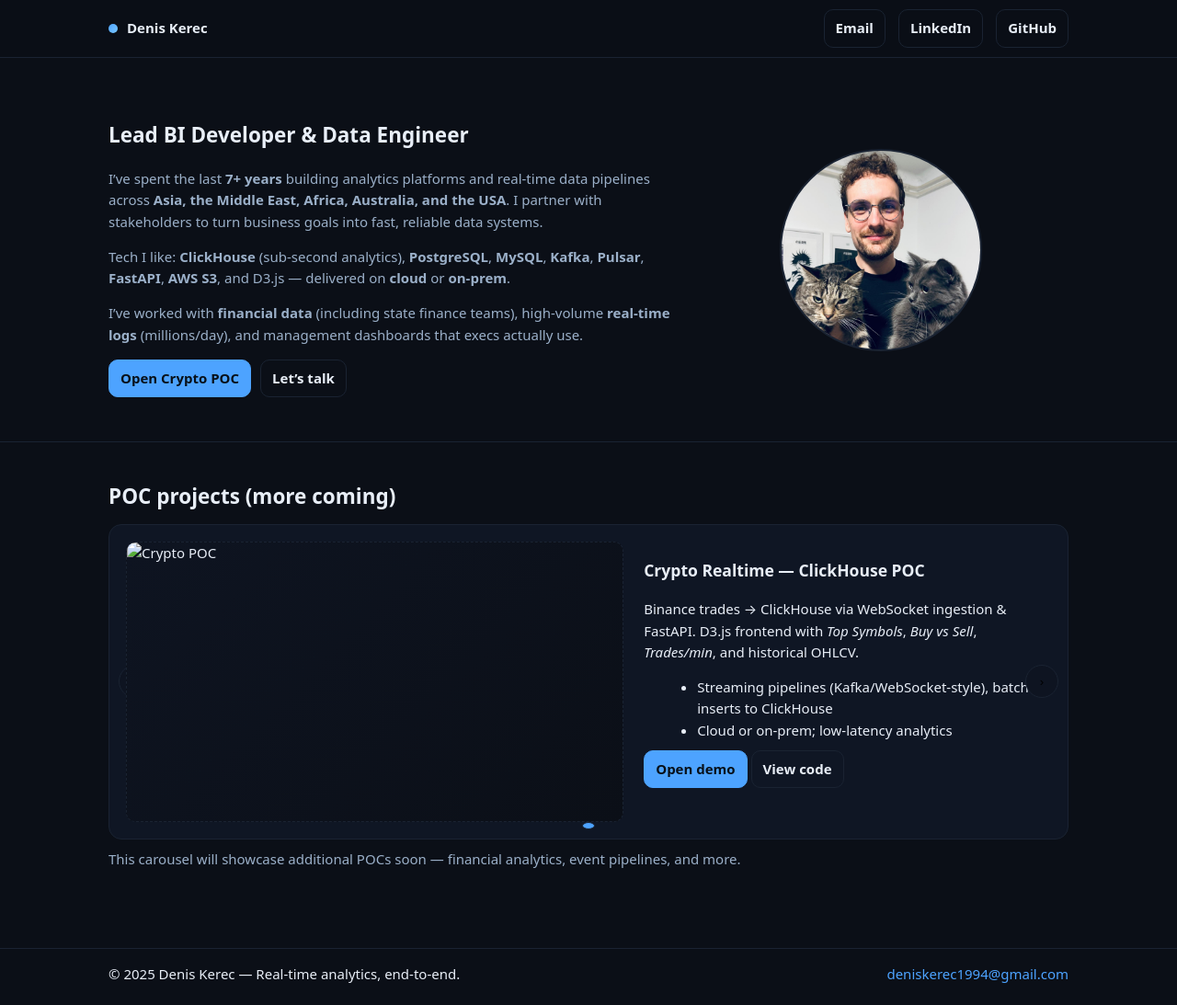
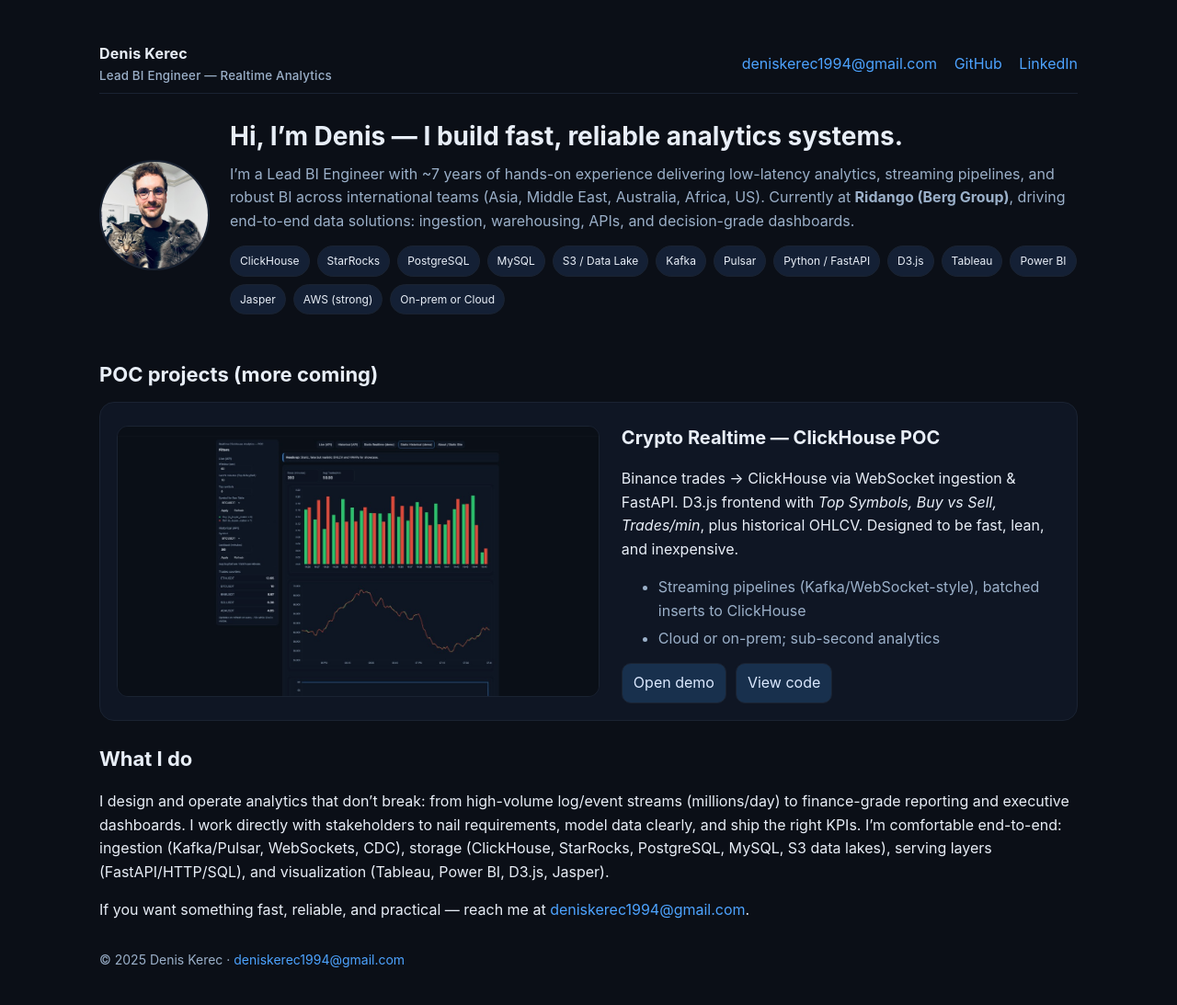
Before and after one commit to Deniskerec/Deniskerec.github.io, a plain HTML site: page index.html in a window 1280 px wide. Shown: the whole page at 92% size. Drawn offline with Linux system fonts and the light colour scheme.

Commit message:
new shijet rework

```diff
--- a/index.html
+++ b/index.html
@@ -1,212 +1,137 @@
 <!doctype html>
 <html lang="en">
 <head>
-  <meta charset="utf-8" />
-  <title>Denis Kerec — Lead BI Developer & Data Engineer</title>
-  <meta name="viewport" content="width=device-width, initial-scale=1" />
-  <meta name="description" content="Lead BI Developer with 7+ years international experience. Real-time analytics, pipelines, and data platforms with ClickHouse, Kafka, FastAPI, D3." />
-
+  <meta charset="utf-8"/>
+  <title>Denis Kerec — Lead BI Engineer (Realtime Analytics, ClickHouse)</title>
+  <meta name="viewport" content="width=device-width,initial-scale=1"/>
   <style>
     :root{
       --bg:#0b0f17; --panel:#0f1624; --fg:#e8eef7; --muted:#9bb0c9; --grid:#1a2332;
-      --accent:#4da3ff; --accent2:#7ac7ff; --ok:#2ecc71;
+      --up:#2ecc71; --down:#e74c3c; --accent:#4da3ff; --warn:#ffd166;
+      --chip:#142035; --chip-b:#2b3850;
     }
     *{box-sizing:border-box}
-    html,body{margin:0;background:var(--bg);color:var(--fg);font:15px/1.55 system-ui,-apple-system,Segoe UI,Roboto,Arial,sans-serif}
+    body{margin:0;background:var(--bg);color:var(--fg);font:16px/1.6 Inter,system-ui,-apple-system,Segoe UI,Roboto,sans-serif}
     a{color:var(--accent);text-decoration:none}
     a:hover{text-decoration:underline}
-    .container{max-width:1080px;margin:0 auto;padding:0 18px}
-
-    /* Header */
-    header{position:sticky;top:0;z-index:10;background:rgba(11,15,23,.9);backdrop-filter:blur(6px);border-bottom:1px solid var(--grid)}
-    .nav{display:flex;align-items:center;justify-content:space-between;gap:12px;height:62px}
-    .brand{display:flex;align-items:center;gap:10px;font-weight:700}
-    .dot{width:10px;height:10px;border-radius:50%;background:linear-gradient(135deg,var(--accent),var(--accent2))}
-    .links{display:flex;gap:14px;align-items:center}
-    .btn{display:inline-block;background:var(--accent);color:#081019;border:1px solid var(--accent);padding:8px 12px;border-radius:10px;font-weight:600}
-    .btn.ghost{background:transparent;border:1px solid var(--grid);color:var(--fg)}
-
-    /* Hero */
-    .hero{padding:48px 0;border-bottom:1px solid var(--grid)}
-    .hero-grid{display:grid;grid-template-columns:1.2fr .8fr;gap:24px;align-items:center}
-    .lead{color:var(--muted)}
-    .cta{display:flex;gap:10px;margin:14px 0 0}
-    .photo-wrap{display:flex;justify-content:center}
-    .photo{
-      width:220px;height:220px;border-radius:50%;
-      border:2px solid var(--grid);object-fit:cover;background:#142033;
-    }
-    .photo.fallback{
-      display:flex;align-items:center;justify-content:center;
-      background:linear-gradient(135deg,#1a2332 0%,#0e1421 100%);
-      color:var(--muted);font-weight:700;letter-spacing:.3px
-    }
-
+    .wrap{max-width:1100px;margin:0 auto;padding:28px 18px}
+    /* Header / hero */
+    header{display:flex;align-items:center;gap:22px;padding:18px 0 8px;border-bottom:1px solid var(--grid)}
+    .brand{font-weight:700;letter-spacing:.2px}
+    .brand small{display:block;color:var(--muted);font-weight:500}
+    .spacer{flex:1}
+    .contact a{margin-left:14px}
+    .hero{display:grid;grid-template-columns:120px 1fr;gap:22px;align-items:center;padding:24px 0}
+    .avatar{width:120px;height:120px;border-radius:50%;border:2px solid var(--grid);object-fit:cover;background:#141a26}
+    h1{margin:0 0 6px;font-size:28px}
+    .subtitle{color:var(--muted);margin-bottom:14px}
+    .chips{display:flex;flex-wrap:wrap;gap:8px;margin-top:8px}
+    .chip{background:var(--chip);border:1px solid var(--grid);padding:6px 10px;border-radius:999px;font-size:12px}
+    /* Section titles */
+    h2{margin:24px 0 12px;font-size:22px}
     /* Slider */
-    .section{padding:42px 0}
-    h2{margin:0 0 12px 0}
-    .slider{position:relative;background:var(--panel);border:1px solid var(--grid);border-radius:14px;overflow:hidden}
-    .slides{display:flex;transition:transform .4s ease}
-    .slide{min-width:100%;display:grid;grid-template-columns:1.1fr .9fr;gap:22px;padding:18px}
-    .shot{width:100%;aspect-ratio:16/9;border:1px solid var(--grid);border-radius:10px;background:#0e1421;object-fit:cover}
-    .bullet{margin:8px 0 0 18px}
-    .controls{position:absolute;inset:auto 0 10px 0;display:flex;justify-content:center;gap:8px}
-    .dotbtn{width:8px;height:8px;border-radius:50%;border:1px solid var(--grid);background:#0e1421;cursor:pointer}
-    .dotbtn.active{background:var(--accent)}
-    .arrow{position:absolute;top:50%;transform:translateY(-50%);background:#0e1421;border:1px solid var(--grid);width:36px;height:36px;border-radius:50%;display:grid;place-items:center;cursor:pointer}
-    .arrow:hover{filter:brightness(1.1)}
-    .arrow.left{left:10px} .arrow.right{right:10px}
-
-    .photo{
-  width:220px;
-  height:220px;
-  border-radius:50%;   /* makes it round */
-  border:2px solid var(--grid);
-  object-fit:cover;    /* zoom/crop instead of squish */
-  background:#142033;
-}
-
+    .slider{position:relative;background:var(--panel);border:1px solid var(--grid);border-radius:16px;padding:18px;overflow:hidden}
+    .slide{display:grid;grid-template-columns: 1.1fr 1fr;gap:24px;align-items:center}
+    .thumb{aspect-ratio:16/9;background:#0e1421;border:1px solid var(--grid);border-radius:12px;display:flex;align-items:center;justify-content:center;overflow:hidden}
+    .thumb img{width:100%;height:100%;object-fit:cover;opacity:.95}
+    .slide h3{margin:.25rem 0 .5rem;font-size:20px}
+    .bullets{color:var(--muted);margin:10px 0 14px}
+    .bullets li{margin:.25rem 0}
+    .cta{display:flex;gap:10px}
+    .btn{background:#18304d;border:1px solid var(--grid);color:#dce9ff;padding:8px 12px;border-radius:10px;display:inline-flex;align-items:center;gap:6px}
+    .btn:hover{filter:brightness(1.1);text-decoration:none}
     /* Footer */
-    footer{border-top:1px solid var(--grid);padding:16px 0;margin-top:28px}
-    .foot{display:flex;justify-content:space-between;align-items:center}
-    @media (max-width:900px){
-      .hero-grid,.slide{grid-template-columns:1fr}
+    footer{margin:30px 0 10px;color:var(--muted);font-size:14px}
+    /* Responsive */
+    @media (max-width: 900px){
+      .slide{grid-template-columns:1fr;gap:14px}
+      .hero{grid-template-columns:90px 1fr}
+      .avatar{width:90px;height:90px}
     }
   </style>
 </head>
 <body>
-  <!-- Header -->
+  <div class="wrap">
+
     <header>
-    <div class="container nav">
-      <div class="brand"><span class="dot"></span> <span>Denis Kerec</span></div>
-      <div class="links">
-        <a href="mailto:deniskerec1994@gmail.com" class="btn ghost">Email</a>
-        <a href="https://www.linkedin.com/in/denis-kerec-35a997150/" class="btn ghost" target="_blank" rel="noopener">LinkedIn</a>
-        <a href="https://github.com/Deniskerec" class="btn ghost" target="_blank" rel="noopener">GitHub</a>
-      </div>
+      <div class="brand">Denis Kerec <small>Lead BI Engineer — Realtime Analytics</small></div>
+      <div class="spacer"></div>
+      <div class="contact">
+        <a href="mailto:deniskerec1994@gmail.com">deniskerec1994@gmail.com</a>
+        <a href="https://github.com/Deniskerec" target="_blank" rel="noopener">GitHub</a>
+        <a href="https://www.linkedin.com/in/denis-kerec-35a997150/" target="_blank" rel="noopener">LinkedIn</a>
       </div>
     </header>
 
-  <!-- Hero / About me -->
+    <!-- HERO -->
     <section class="hero">
-    <div class="container hero-grid">
+      <img class="avatar" src="assets/profile.jpg" alt="Denis Kerec"/>
       <div>
-        <h1>Lead BI Developer & Data Engineer</h1>
-        <p class="lead">
-          I’ve spent the last <strong>7+ years</strong> building analytics platforms and real-time data pipelines
-          across <strong>Asia, the Middle East, Africa, Australia, and the USA</strong>.
-          I partner with stakeholders to turn business goals into fast, reliable data systems.
-        </p>
-        <p class="lead">
-          Tech I like: <strong>ClickHouse</strong> (sub-second analytics), <strong>PostgreSQL</strong>, <strong>MySQL</strong>,
-          <strong>Kafka</strong>, <strong>Pulsar</strong>, <strong>FastAPI</strong>, <strong>AWS S3</strong>, and D3.js —
-          delivered on <strong>cloud</strong> or <strong>on-prem</strong>.
-        </p>
-        <p class="lead">
-          I’ve worked with <strong>financial data</strong> (including state finance teams), high-volume
-          <strong>real-time logs</strong> (millions/day), and management dashboards that execs actually use.
-        </p>
-        <div class="cta">
-          <a class="btn" href="/crypto-clickhouse-POC/">Open Crypto POC</a>
-          <a class="btn ghost" href="mailto:deniskerec1994@gmail.com">Let’s talk</a>
+        <h1>Hi, I’m Denis — I build fast, reliable analytics systems.</h1>
+        <div class="subtitle">
+          I’m a Lead BI Engineer with ~7 years of hands-on experience delivering low-latency analytics,
+          streaming pipelines, and robust BI across international teams (Asia, Middle East, Australia, Africa, US).
+          Currently at <strong>Ridango (Berg Group)</strong>, driving end-to-end data solutions: ingestion,
+          warehousing, APIs, and decision-grade dashboards.
         </div>
-      </div>
-
-      <div class="photo-wrap">
-        <!-- Use your own copy of the LinkedIn photo -->
-        <img id="headshot" class="photo" src="assets/profile.jpg" alt="Denis Kerec headshot"
-             onerror="this.replaceWith(makeFallback())">
+        <div class="chips">
+          <span class="chip">ClickHouse</span><span class="chip">StarRocks</span><span class="chip">PostgreSQL</span>
+          <span class="chip">MySQL</span><span class="chip">S3 / Data Lake</span><span class="chip">Kafka</span>
+          <span class="chip">Pulsar</span><span class="chip">Python / FastAPI</span><span class="chip">D3.js</span>
+          <span class="chip">Tableau</span><span class="chip">Power BI</span><span class="chip">Jasper</span>
+          <span class="chip">AWS (strong)</span><span class="chip">On-prem or Cloud</span>
         </div>
       </div>
     </section>
 
-  <!-- Projects slider -->
-  <section class="section">
-    <div class="container">
+    <!-- PROJECTS -->
     <h2>POC projects (more coming)</h2>
-      <div class="slider" id="slider">
-        <button class="arrow left" aria-label="Previous" onclick="go(-1)">‹</button>
-        <div class="slides" id="slides">
-          <!-- Slide 1: Crypto + ClickHouse -->
-          <article class="slide">
-            <img class="shot" src="crypto-clickhouse-POC/preview.png" alt="Crypto realtime dashboard preview"
-                 onerror="this.style.background='linear-gradient(135deg,#0e1421,#0b0f17)'; this.style.border='1px dashed var(--grid)'; this.alt='Crypto POC';">
+    <div class="slider">
+      <div class="slide">
+        <div class="thumb">
+          <!-- Optional screenshot; or keep neutral background -->
+          <img src="assets/crypto-thumb.jpg" alt="Crypto POC" onerror="this.style.display='none'"/>
+        </div>
         <div>
           <h3>Crypto Realtime — ClickHouse POC</h3>
           <p>
-                Binance trades → ClickHouse via WebSocket ingestion & FastAPI. D3.js frontend with
-                <em>Top Symbols</em>, <em>Buy vs Sell</em>, <em>Trades/min</em>, and historical OHLCV.
+            Binance trades → ClickHouse via WebSocket ingestion &amp; FastAPI. D3.js frontend with
+            <em>Top Symbols, Buy vs Sell, Trades/min</em>, plus historical OHLCV. Designed to be fast,
+            lean, and inexpensive.
           </p>
-              <ul class="bullet">
-                <li>Streaming pipelines (Kafka/WebSocket-style), batch inserts to ClickHouse</li>
-                <li>Cloud or on-prem; low-latency analytics</li>
+          <ul class="bullets">
+            <li>Streaming pipelines (Kafka/WebSocket-style), batched inserts to ClickHouse</li>
+            <li>Cloud or on-prem; sub-second analytics</li>
           </ul>
-              <p style="margin-top:10px">
-                <a class="btn" href="/crypto-clickhouse-POC/">Open demo</a>
-                <a class="btn ghost" href="https://github.com/Deniskerec/crypto-clickhouse-POC" target="_blank" rel="noopener">View code</a>
-              </p>
+          <div class="cta">
+            <a class="btn" href="https://deniskerec.github.io/crypto-clickhouse-POC/" target="_blank" rel="noopener">Open demo</a>
+            <a class="btn" href="https://github.com/Deniskerec/crypto-clickhouse-POC" target="_blank" rel="noopener">View code</a>
           </div>
-          </article>
-
-          <!-- Duplicate .slide blocks here for more projects later -->
         </div>
-        <button class="arrow right" aria-label="Next" onclick="go(1)">›</button>
-        <div class="controls" id="dots"></div>
+      </div>
     </div>
 
-      <p style="color:var(--muted);margin-top:10px">
-        This carousel will showcase additional POCs soon — financial analytics, event pipelines, and more.
+    <!-- ABOUT DETAIL -->
+    <h2>What I do</h2>
+    <p>
+      I design and operate analytics that don’t break: from high-volume log/event streams (millions/day) to finance-grade
+      reporting and executive dashboards. I work directly with stakeholders to nail requirements, model data clearly,
+      and ship the right KPIs. I’m comfortable end-to-end: ingestion (Kafka/Pulsar, WebSockets, CDC), storage
+      (ClickHouse, StarRocks, PostgreSQL, MySQL, S3 data lakes), serving layers (FastAPI/HTTP/SQL), and visualization
+      (Tableau, Power BI, D3.js, Jasper).
     </p>
-    </div>
-  </section>
+    <p>
+      If you want something fast, reliable, and practical — reach me at
+      <a href="mailto:deniskerec1994@gmail.com">deniskerec1994@gmail.com</a>.
+    </p>
 
     <footer>
-    <div class="container foot">
-      <div>© <span id="year"></span> Denis Kerec — Real-time analytics, end-to-end.</div>
-      <div>
-        <a href="mailto:deniskerec1994@gmail.com">deniskerec1994@gmail.com</a>
+      © <span id="y"></span> Denis Kerec · <a href="mailto:deniskerec1994@gmail.com">deniskerec1994@gmail.com</a>
+    </footer>
   </div>
-    </div>
-  </footer>
 
   <script>
-    // Footer year
-    document.getElementById('year').textContent = new Date().getFullYear();
-
-    // Fallback avatar block if assets/profile.jpg is missing
-    function makeFallback(){
-      const d = document.createElement('div');
-      d.className = 'photo fallback';
-      d.textContent = 'Profile photo';
-      d.style.width = '220px'; d.style.height='220px'; d.style.borderRadius='50%';
-      d.style.border='2px solid var(--grid)';
-      return d;
-    }
-
-    // Simple slider
-    const slides = document.getElementById('slides');
-    const dots = document.getElementById('dots');
-    let idx = 0;
-    const total = slides.children.length;
-
-    function renderDots(){
-      dots.innerHTML = '';
-      for(let i=0;i<total;i++){
-        const b = document.createElement('button');
-        b.className = 'dotbtn' + (i===idx ? ' active':'');
-        b.onclick = ()=>{ idx=i; update(); };
-        dots.appendChild(b);
-      }
-    }
-    function update(){
-      slides.style.transform = `translateX(-${idx*100}%)`;
-      [...dots.children].forEach((d,i)=>d.classList.toggle('active', i===idx));
-    }
-    function go(dir){
-      idx = (idx + dir + total) % total;
-      update();
-    }
-    renderDots(); update();
+    document.getElementById('y').textContent = new Date().getFullYear();
   </script>
 </body>
 </html>
```
Also changed, not shown: assets/crypto-thumb.jpg (added). Lines whose indentation alone changed are shown as unchanged.
